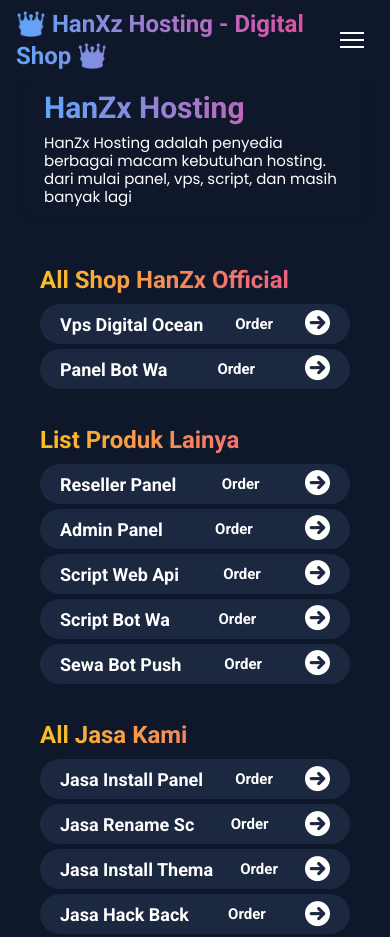
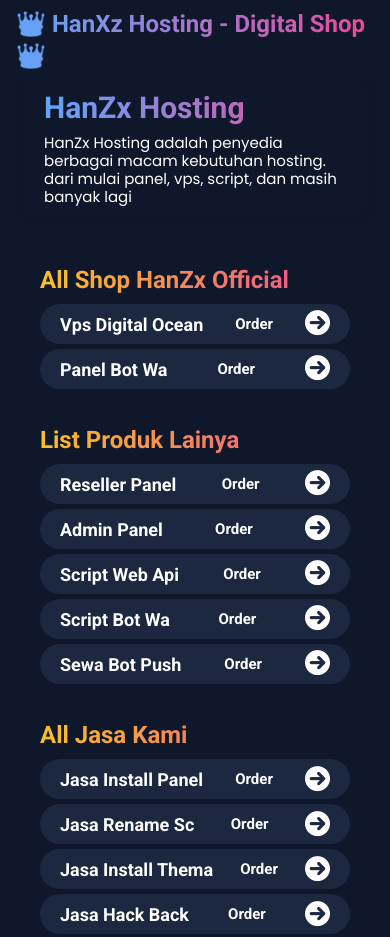
Before and after one commit to Ilham555x/Welcometowebsite-, a plain HTML site: page dashboard.html in a window 390 px wide. Shown: the top 937 px of the page. Drawn offline with nearby package versions, Linux system fonts and the light colour scheme.

Commit message:
Add files via upload

```diff
--- a/dashboard.html
+++ b/dashboard.html
@@ -164,11 +164,6 @@
      <p class="text-2xl font-bold bg-gradient-to-r from-blue-400 via-orange-400 to-pink-500 bg-clip-text text-transparent">
         👑 HanXz Hosting - Digital Shop 👑
       </p>
-      <!-- Hamburger Menu -->
-      <div class="hamburger lg:hidden" id="hamburger">
-        <span class="hamburger-line"></span>
-        <span class="hamburger-line"></span>
-        <span class="hamburger-line"></span>
       </div>
     </div>
   </nav>
```
